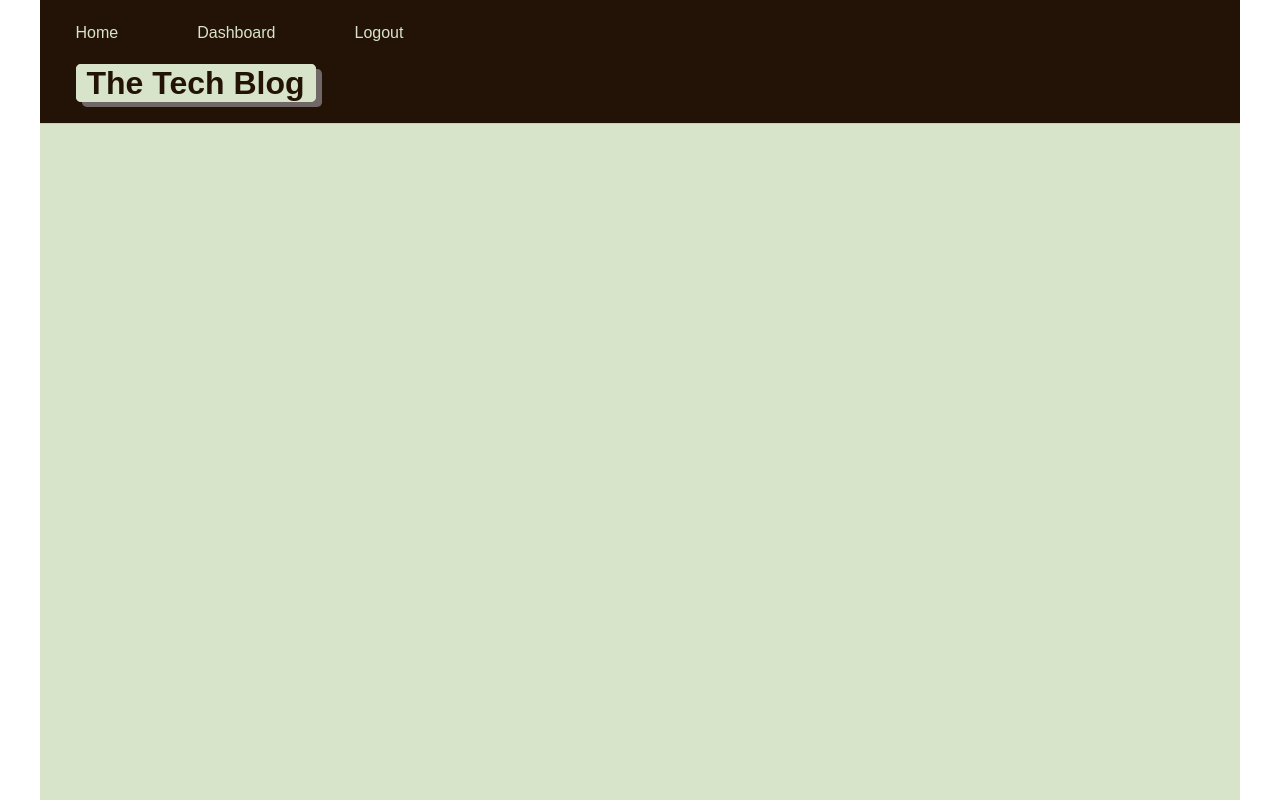
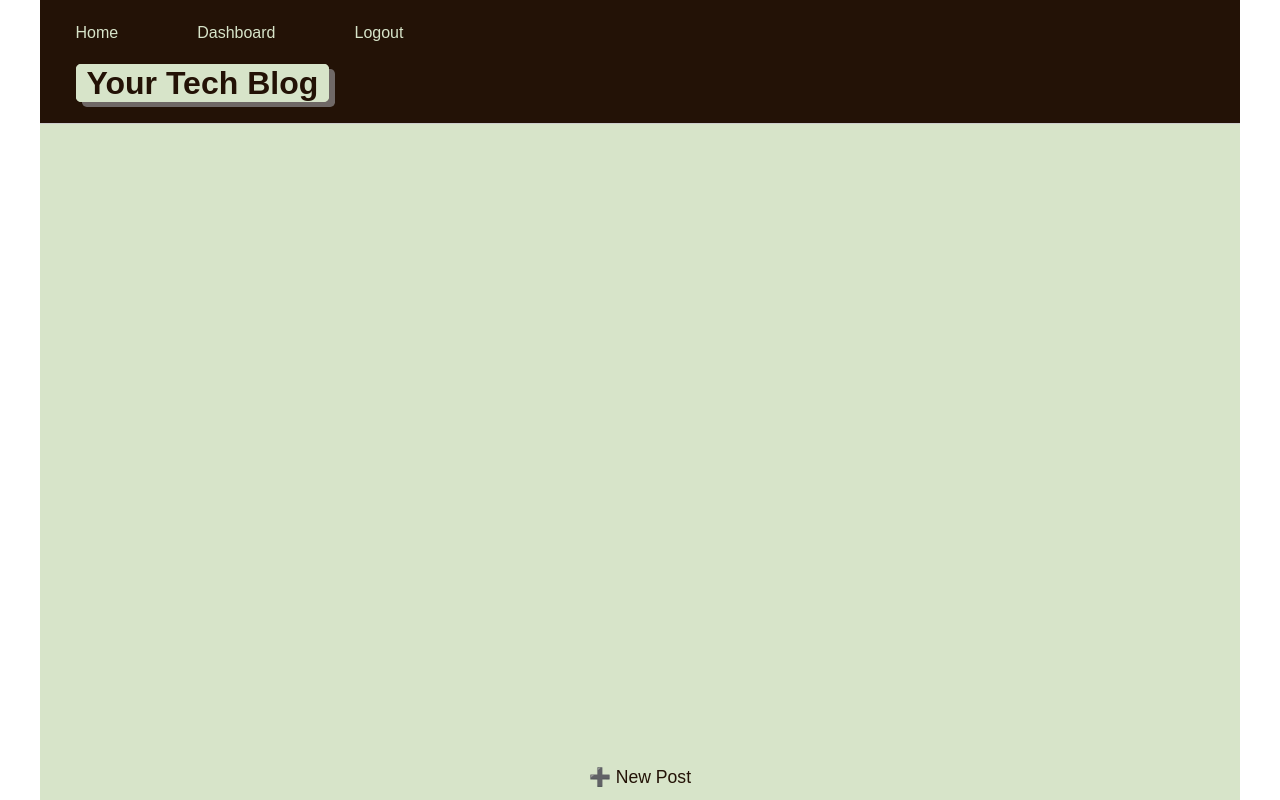
Before and after one commit to rizznn/tech-blog, a Node server app: page /dashboard in a window 1280 px wide. Run offline with Node 20, Linux system fonts and the light colour scheme; a user stored in the database is signed in; data that the repository does not hold is empty; some libraries are stand-ins or nearby versions.

Commit message:
fixed your dashboard page

```diff
--- a/controllers/dashboard-routes.js
+++ b/controllers/dashboard-routes.js
@@ -28,12 +28,18 @@ router.get('/', withAuth, (req, res) => {
     .then(dbPostData => {
         // serialize data before passing to template
         const posts = dbPostData.map(post => post.get({ plain: true }));
-        res.render('dashboard', { posts, loggedIn: true });
+        res.render('dashboard', { layout: "dashboard", posts, loggedIn: true });
     })
     .catch(err => {
         console.log(err);
         res.status(500).json(err);
     });
+});
+
+router.get("/add", withAuth, (req, res) => {
+  res.render("add-post", {
+      layout: "dashboard"
+  });
 });
 
 router.get('/edit/:id', withAuth, (req, res) => {
--- a/public/stylesheets/style.css
+++ b/public/stylesheets/style.css
@@ -12,13 +12,10 @@ body, html {
   padding: 0;
   margin: 0;
   font-family: sans-serif;
-  /* color: #333; */
 }
 
 a {
   text-decoration: none;
-  /* color: #7e947e; */
-  /* font-weight: bold; */
   transition: color .1s;
 }
 
@@ -27,7 +24,6 @@ a {
 } */
 
 button {
-  /* background-color: #225ca3; */
   border: 0;
   padding: 1%;
   /* color: white; */
@@ -242,10 +238,12 @@ main {
   margin-bottom: 5%;
 }
 
-footer {
-  border-top: 1px solid #ccc;
+.add-btn {
   display: flex;
   justify-content: center;
+  align-items: flex-end;
   padding: 1%;
   font-size: 110%;
+  background-color: #D7E4C9;
+  color: var(--dark);
 }
--- a/views/add-post.handlebars
+++ b/views/add-post.handlebars
@@ -4,11 +4,11 @@
   <form class="new-post-form">
     <div>
       <label for="post-title">Title</label>
-      <input type="text" id="post-title" name="post-title" />
+      <input type="text" clas="form-input" id="post-title" name="post-title" />
     </div>
     <div>
       <label for="post-contents">Contents</label>
-      <input type="text" id="post-contents" name="post-contents" />
+      <input type="text" class="form-input" id="post-contents" name="post-contents" />
     </div>
 
     <button type="submit" class="btn">Create</button>
--- a/views/dashboard.handlebars
+++ b/views/dashboard.handlebars
@@ -4,10 +4,13 @@
       <section>
         <h2>Your Posts</h2>
         <ol>
-          {{#each posts as |post|}}
+          {{#each posts}}
           <li>
-            {{> post-info post}}
-            {{!-- <a href="/dashboard/edit/{{post.id}}" class="edit-link">Edit post</a> --}}
+            {{!-- {{> post-info post}} --}}
+            <a href="/dashboard/edit/{{post.id}}" class="edit-link">
+              <span>{{title}}</span>
+              <span>{{format_date createdAt}}</span>
+              </a>
           </li>
           {{/each}}
         </ol>
--- a/views/layouts/dashboard.handlebars
+++ b/views/layouts/dashboard.handlebars
@@ -42,22 +42,23 @@
         {{/if}}
       </nav>
       <h1>
-        <a href="/">Your Tech Blog</a>
+        <a href="/dashboard">Your Tech Blog</a>
       </h1>
     </header>
     <main>
       {{{ body }}}
+    </main>
+    <footer>
+      <div>
+        <a class="add-btn" href="/dashboard/add">➕ New Post</a>
+      </div>
+    </footer>
+  </div>
 
-    </main>
-  </div>
+
   {{#if loggedIn}}
-
- <footer class="footer flex-row justify-center">
-    <a href="/dashboard/new">➕ New Post</a>
-</footer>
-
 <script src="/javascript/add-post.js"></script>
-  <script src="/javascript/logout.js"></script>
+<script src="/javascript/logout.js"></script>
   {{/if}}
 </body>
 
```
